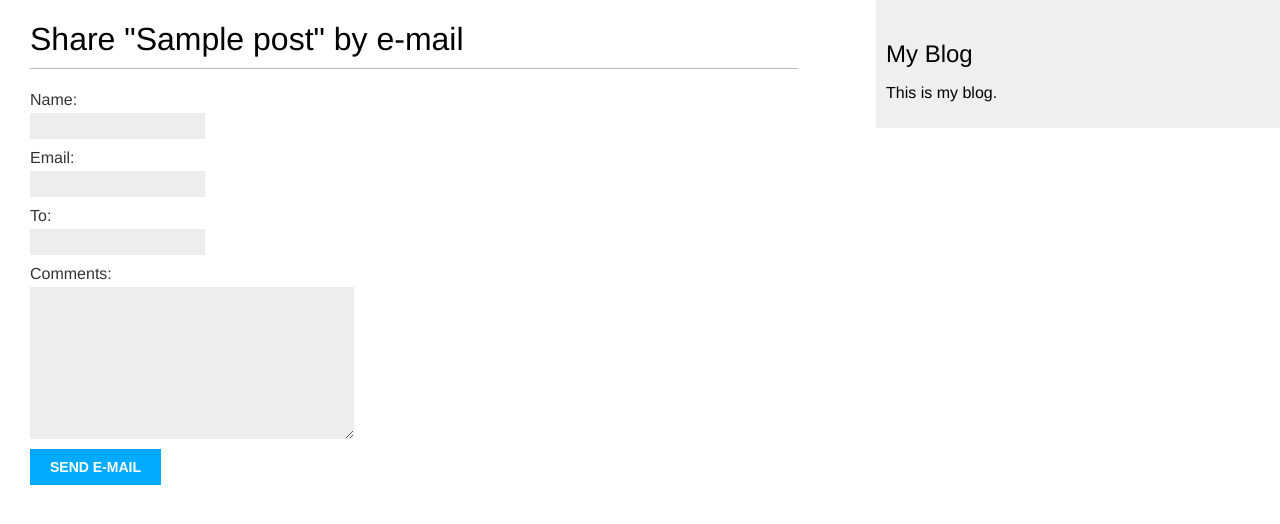
After one commit to buzzzzx/BlogbyDjango, a Django app: page /blog/1/share/ in a window 1280 px wide. The commit adds this page. Shown: the top 524 px of the page. Run offline with Django 3.2, Linux system fonts and the light colour scheme; tables that the repository leaves empty hold one stand-in row (values such as "Sample post").

Commit message:
完成邮件分享功能

```diff
--- /dev/null
+++ b/apps/blog/forms.py
@@ -0,0 +1,20 @@
+# -*- coding: utf-8 -*-
+__author__ = 'buzz'
+__date__ = '2017/10/11 上午10:57'
+
+from django import forms
+
+from .models import Comment
+
+
+class EmailPostForm(forms.Form):
+    name = forms.CharField(max_length=25)
+    email = forms.EmailField()
+    to = forms.EmailField()
+    comments = forms.CharField(required=False, widget=forms.Textarea)
+
+
+class CommentForm(forms.ModelForm):
+    class Meta:
+        model = Comment
+        fields = ('name', 'email', 'body')
--- a/apps/blog/models.py
+++ b/apps/blog/models.py
@@ -35,3 +35,19 @@ class Post(models.Model):
 
     def get_absolute_url(self):
         return reverse('blog:post_detail', args=[self.publish.year, self.publish.strftime('%m'), self.publish.strftime('%d'), self.slug])
+
+
+class Comment(models.Model):
+    post = models.ForeignKey(Post, related_name="comments")
+    name = models.CharField(max_length=80)
+    email = models.EmailField()
+    body = models.TextField()
+    created = models.DateTimeField(auto_now_add=True)
+    updated = models.DateTimeField(auto_now=True)
+    active = models.BooleanField(default=True)
+
+    class Meta:
+        ordering = ('created', )
+
+    def __str__(self):
+        return 'Comment by {} on {}'.format(self.name, self.post)
--- a/apps/blog/urls.py
+++ b/apps/blog/urls.py
@@ -3,11 +3,12 @@ __author__ = 'buzz'
 __date__ = '2017/10/9 下午11:07'
 
 from django.conf.urls import url
-from blog.views import PostListView, PostDetailView
+from blog.views import PostListView, PostDetailView, PostShareView
 
 urlpatterns = [
     # post views
     url(r'^$', PostListView.as_view(), name='post_list'),
     url(r'^(?P<year>\d{4})/(?P<month>\d{2})/(?P<day>\d{2})/(?P<post>[-\w]+)/$', PostDetailView.as_view(),
         name='post_detail'),
+    url(r'^(?P<post_id>\d+)/share/$', PostShareView.as_view(), name='post_share')
 ]
--- a/apps/blog/views.py
+++ b/apps/blog/views.py
@@ -1,8 +1,11 @@
 from django.shortcuts import render, get_object_or_404
 from django.views.generic import View, ListView
 from django.core.paginator import Paginator, EmptyPage, PageNotAnInteger
+from django.core.mail import send_mail
 
-from .models import Post
+from .forms import EmailPostForm, CommentForm
+from .models import Post, Comment
+from BlogbyDjango.settings import EMAIL_FROM
 
 
 # Create your views here.
@@ -18,4 +21,46 @@ class PostDetailView(View):
     def get(self, request, year, month, day, post):
         post = get_object_or_404(Post, slug=post, status='published',
                                  publish__year=year, publish__month=month, publish__day=day)
-        return render(request, 'blog/post/detail.html', {'post': post})
+        comments = post.comments.filter(active=True)
+        comment_form = CommentForm(request.POST)
+        new_comment = None
+        return render(request, 'blog/post/detail.html',
+                      {'post': post, 'comments': comments, 'comment_form': comment_form, 'new_comment': new_comment, })
+
+    def post(self, request, year, month, day, post):
+        comment_form = CommentForm(request.POST)
+        new_comment = None
+        comments = post.comments.filter(active=True)
+        if comment_form.is_valid():
+            new_comment = comment_form.save(commit=False)
+            new_comment.post = post
+            new_comment.save()
+        else:
+            return render(request, 'blog/post/detail.html',
+                          {'post': post, 'comments': comments, 'comment_form': comment_form, 'new_comment': new_comment, })
+
+
+class PostShareView(View):
+    def get(self, request, post_id):
+        form = EmailPostForm()
+        post = get_object_or_404(Post, id=post_id, status='published')
+        return render(request, 'blog/post/share.html', {"form": form, 'post': post})
+
+    def post(self, request, post_id):
+        post = get_object_or_404(Post, id=post_id, status='published')
+        sent = False
+        form = EmailPostForm(request.POST)
+        if form.is_valid():
+            cd = form.cleaned_data
+            post_url = request.build_absolute_uri(post.get_absolute_url())
+
+            subject = '{} ({}) recommend you reading "{}"'.format(cd['name'], cd['email'], post.title)
+            message = 'Read "{}" at {}\n\n{}\'s comments:{}'.format(post.title, post_url, cd['name'],
+                                                                    cd['comments'])
+            send_mail(subject, message, EMAIL_FROM, [cd['to']])
+            sent = True
+
+            return render(request, 'blog/post/share.html', {'post': post, 'form': form, 'sent': sent})
+
+        else:
+            return render(request, 'blog/post/share.html', {"form": form, 'sent': sent})
--- /dev/null
+++ b/apps/utils/__init__.py
@@ -0,0 +1,3 @@
+# -*- coding: utf-8 -*-
+__author__ = 'buzz'
+__date__ = '2017/10/11 上午11:20'
--- /dev/null
+++ b/apps/utils/email_send.py
@@ -0,0 +1,5 @@
+# -*- coding: utf-8 -*-
+__author__ = 'buzz'
+__date__ = '2017/10/11 上午11:20'
+
+from django.core.mail import send_mail
--- a/templates/blog/base.html
+++ b/templates/blog/base.html
@@ -1,10 +1,10 @@
+{% load staticfiles %}
 <!DOCTYPE html>
-{% load staticfiles %}
 <html lang="en">
 <head>
     <meta charset="UTF-8">
     <title>{% block title %}{% endblock %}</title>
-    <link href="{% static 'css/blog.css' %}" rel="stylesheet">
+    <link href="{% static 'css/blog.css' %}" rel="stylesheet" type="text/css">
 </head>
 <body>
     <div id="content">
--- a/templates/blog/post/list.html
+++ b/templates/blog/post/list.html
@@ -1,5 +1,4 @@
-<!DOCTYPE html>
-<html lang="en">
+
 {% extends 'blog/base.html' %}
 
 <title>{% block title %}My Blog{% endblock %}</title>
@@ -21,5 +20,3 @@
     {% include 'pagination.html' with page=page_obj %}
 
 {% endblock %}
-
-</html>
--- /dev/null
+++ b/templates/blog/post/share.html
@@ -0,0 +1,19 @@
+{% extends "blog/base.html" %}
+
+{% block title %}Share a post{% endblock %}
+
+{% block content %}
+    {% if sent %}
+        <h1>E-mail successfully sent</h1>
+        <p>
+            "{{ post.title }}" was successfully sent to {{ cd.to }}.
+        </p>
+    {% else %}
+        <h1>Share "{{ post.title }}" by e-mail</h1>
+        <form action="." method="post">
+            {{ form.as_p }}
+            <input type="submit" value="Send e-mail">
+            {% csrf_token %}
+        </form>
+    {% endif %}
+{% endblock %}
```
Also changed, not shown: BlogbyDjango/settings.py (+9 -0 lines), apps/blog/admin.py (+8 -1 lines), templates/blog/post/detail.html (+6 -3 lines), apps/blog/migrations/0002_auto_20171011_1659.py (added), static/css/blog.css (line endings or trailing spaces).
